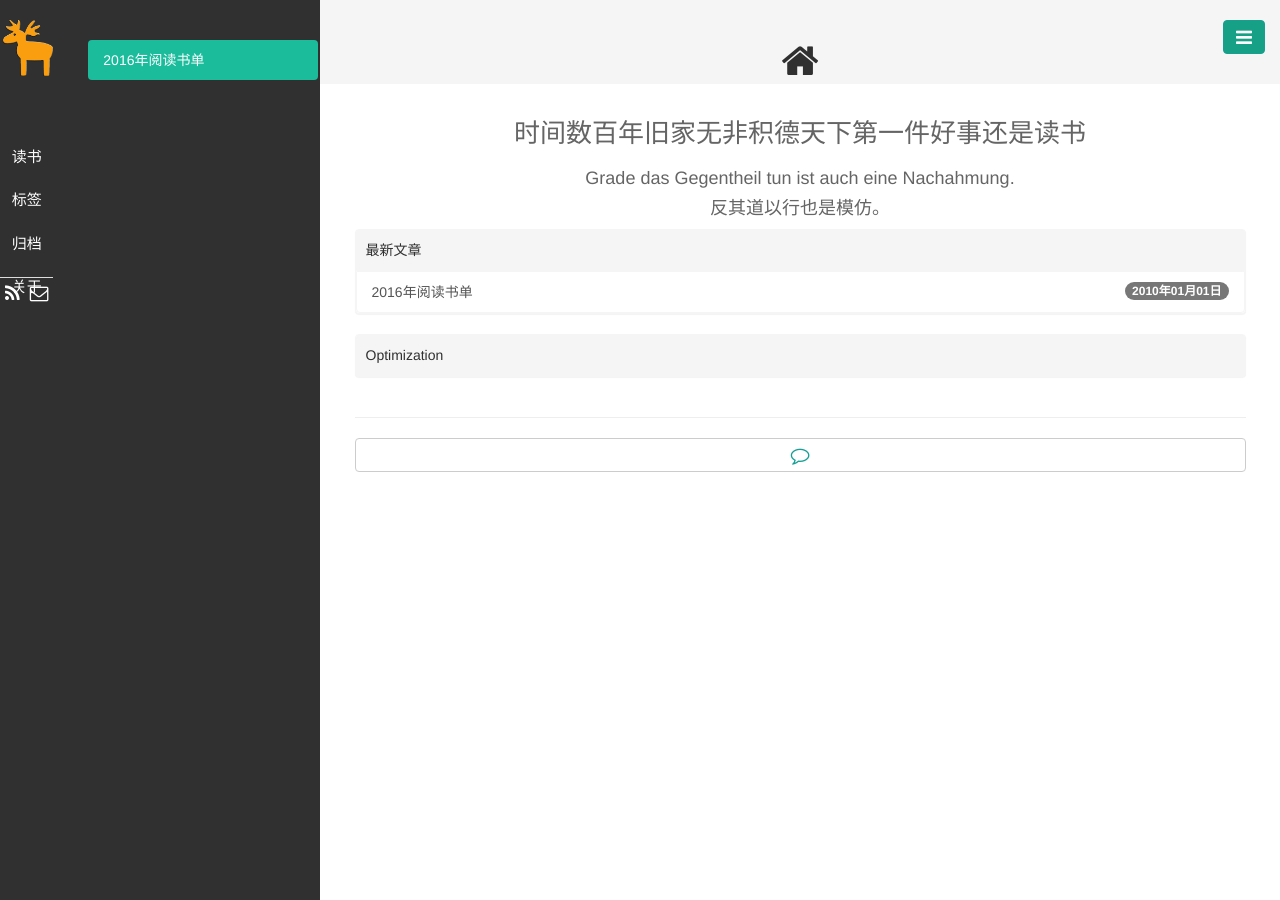
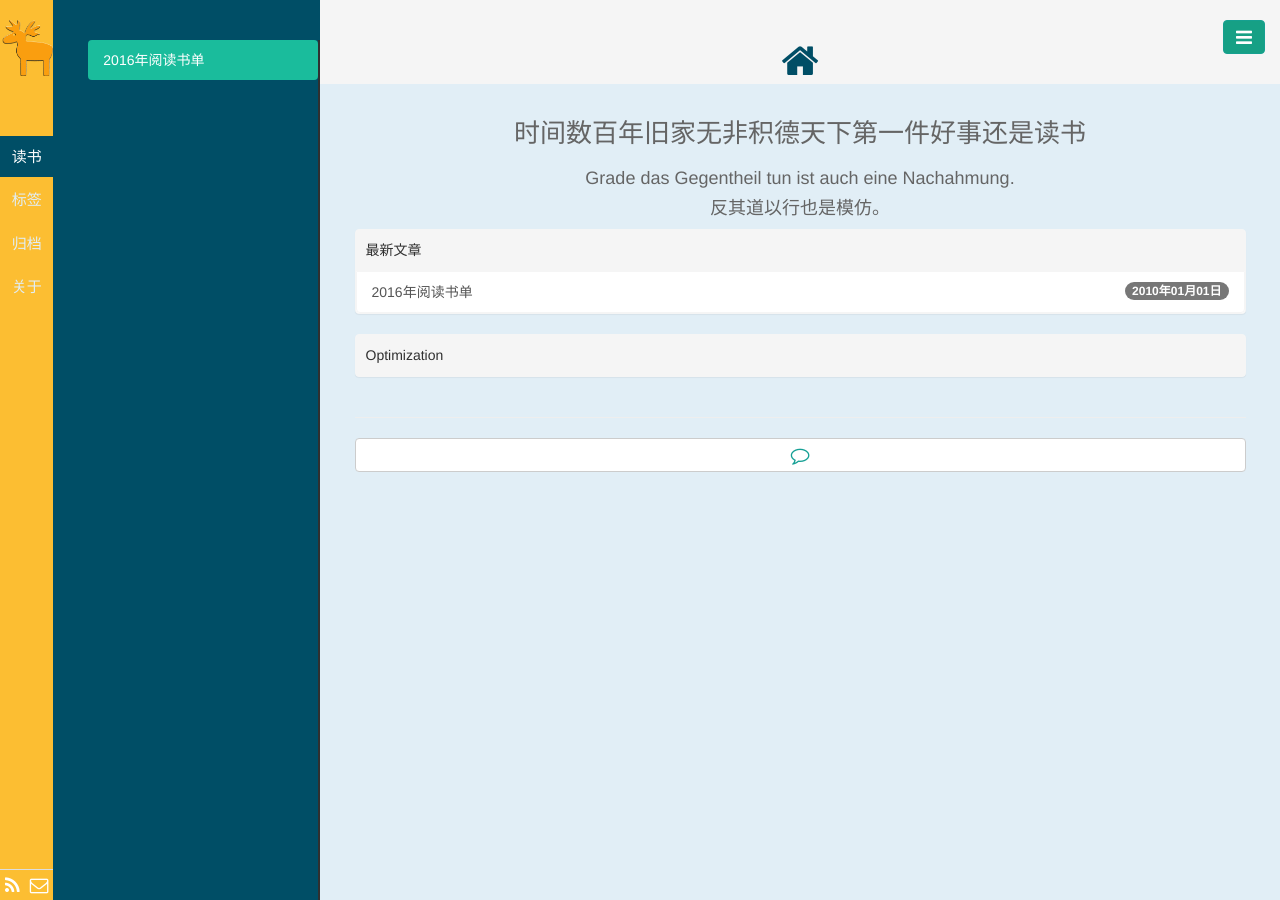
Before and after one commit to mathesse/mathesse.github.io, a Jekyll site: the page built from index.html, in a window 1280 px wide. Built offline with Jekyll 4.4.1, drawn with Linux system fonts in a browser that asks for light colours; the list of posts is cut into pages by our own code.

Commit message:
Update base.css

```diff
--- a/public/css/base.css
+++ b/public/css/base.css
@@ -7,7 +7,8 @@
   margin: 0px;
   height: 100%;
   overflow: hidden;
-  background-color: #303030;
+  /*background-color: #303030;*/
+  background-color: #004e66
 }
 .row {
   height: 100%;
@@ -20,7 +21,7 @@
 .aside1 {
   /*background-color: #1f2c39;*/
   /*background-color: #1abc9c;*/
-  background-color: #004e66
+  background-color: #fcbe32;
   /*background-image: url(/public/img/bg_grid.jpg);*/
   height: 100%;
   padding-left: 0px;
@@ -32,22 +33,27 @@
   padding-left: 0px;
   padding-right: 0px;
   border-radius: 0px;
-  color: #fff;
+  /*color: #fff;*/
+  color: #e1eef6;
   font-size: 15px;
   padding: 10px 10px;
 
 }
 
 .aside1> .nav > li > a:hover {
-  color:#fff;
-  background-color: #16a085;
+  /*color: #fff;*/
+  color: #e1eef6;
+  /*background-color: #16a085;*/
+  background-color: #ff5f2e
 }
 
 .aside1 > .nav-pills>li.active>a ,.nav-pills>li.active>a:hover,.nav-pills>li.active>a:focus {
   color: #fff;
   /*background-color: #fafaf6;*/
   /*background-image: url(/public/img/body_bg.jpg);*/
-  background-color: #303030;
+  /*background-color: #303030;*/
+  background-color: #004e66;
+
 }
 
 .avatar {
@@ -69,7 +75,8 @@
   /*background-color: #fafaf6;*/
   /*background-image: url(/public/img/body_bg.jpg);*/
 
-  background-color: #303030;
+  /*background-color: #303030;*/
+  background-color: #004e66;
   height: 100%;
   border-right: 2px solid #303030;
   overflow-y: auto;
@@ -81,7 +88,8 @@
 .aside3 {
   height: 100%;
   overflow-y: auto;
-  background-color: #fff;
+  /*background-color: #fff;*/
+  background-color: #e1eef6;
   overflow-x: hidden;
 
   /*background-image: url(/public/img/bg_lines1.jpg);*/
@@ -93,7 +101,8 @@
   padding-left: 30px;
   padding-right: 30px;
   text-align: center;
-  color: #303030;
+  /*color: #303030;*/
+  color: #004e66;
 }
 .aside3-content {
 /*  padding-left: 40px;
@@ -118,7 +127,8 @@
 }
 .nav-pills>li.active>a, .nav-pills>li.active>a:hover, .nav-pills>li.active>a:focus {
   color: #fff;
-  background-color: #303030;
+  /*background-color: #303030;*/
+  background-color: #004e66;
 }
 /* 显示评论按钮 */
 .show-commend {
```
